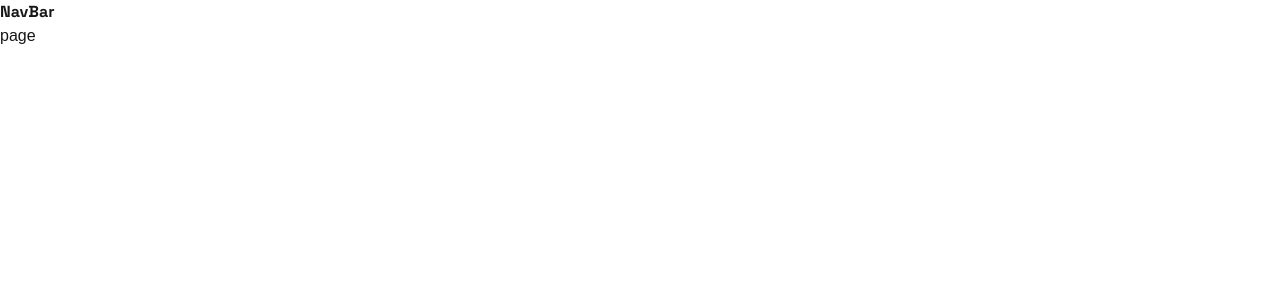
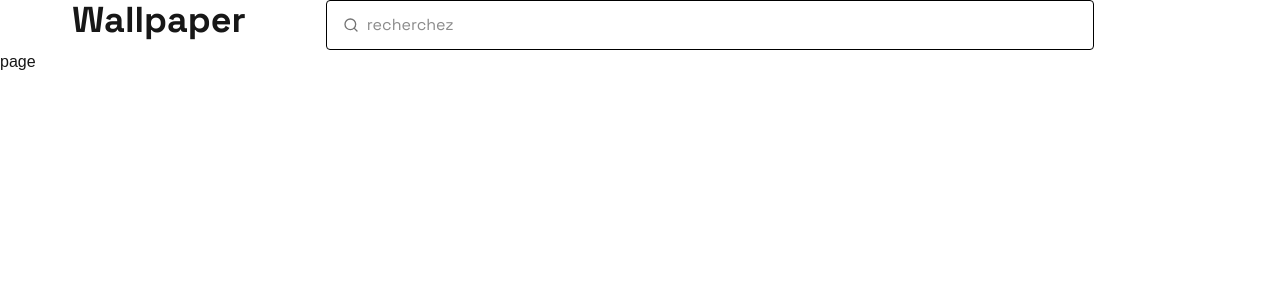
Before and after one commit to kyu-dev/ecommerce_frontend, a Next.js app: page / in a window 1280 px wide. Shown: the top 300 px of the page. Built offline with nearby package versions, Linux system fonts and the light colour scheme.

Commit message:
création de le nav bar et de la search bar

```diff
--- a/components/navbar/NavBar.tsx
+++ b/components/navbar/NavBar.tsx
@@ -1,7 +1,13 @@
 import React from "react";
+import SearchBar from "./SearchBar";
 
 const NavBar = () => {
-  return <div className="font-grotesk font-black">NavBar</div>;
+  return (
+    <div className="font-grotesk font-black flex gap-20 px-18">
+      <h1 className="font-bold text-4xl">Wallpaper</h1>
+      <SearchBar />
+    </div>
+  );
 };
 
 export default NavBar;
--- /dev/null
+++ b/components/navbar/SearchBar.tsx
@@ -0,0 +1,19 @@
+import { Search } from "lucide-react";
+import React from "react";
+
+const SearchBar = () => {
+  return (
+    <form className="border border-black flex w-3xl px-4 py-3 gap-2 rounded-sm">
+      <button type="submit">
+        <Search className="text-neutral-500 w-4 h-4" />
+      </button>
+      <input
+        type="text"
+        placeholder="recherchez"
+        className="outline-none font-normal"
+      />
+    </form>
+  );
+};
+
+export default SearchBar;
```
Also changed, not shown: package.json (+7 -6 lines), 1 other file (tests, documents, lock files or other folders).
